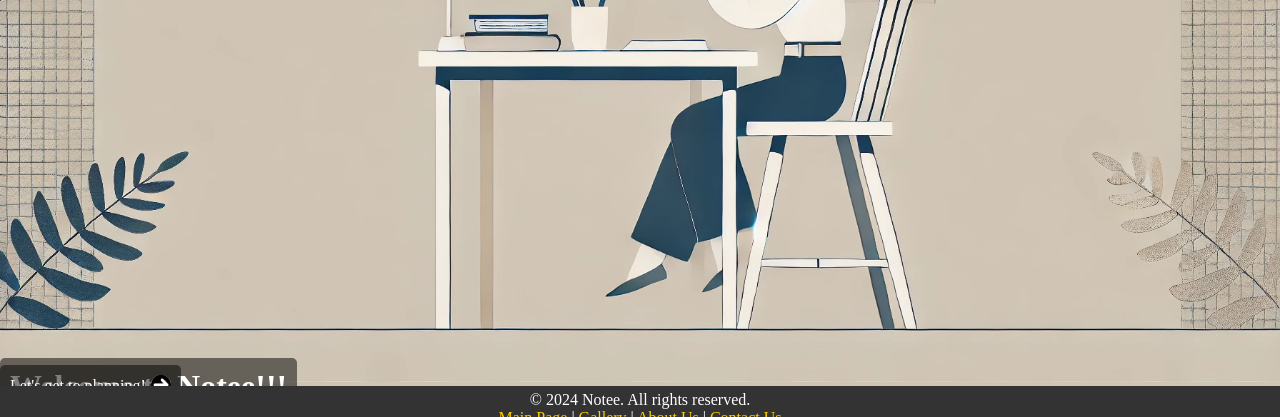
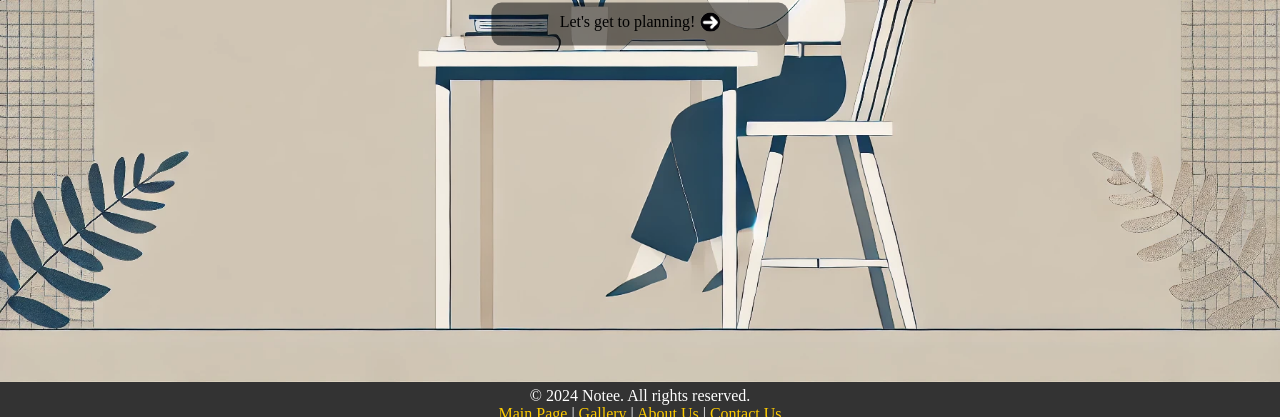
Before and after one commit to bsinkute/FrontEnd-baigiamasis, a plain HTML site: page index.html in a window 1280 px wide. Shown: the part 403-820 px from the top of the page. Drawn offline with Linux system fonts and the light colour scheme.

Commit message:
save work

```diff
--- a/style.css
+++ b/style.css
@@ -78,9 +78,10 @@ nav a:hover {
 }
 
 .image-container {
-    position: relative;
-    text-align: center;
-    max-width: 100%;
+    display: grid;
+    align-items: center;
+
+
 
 
 }
@@ -88,32 +89,33 @@ nav a:hover {
 .image-container img {
     width: 100%;
     height: auto;
-    object-fit: cover;
     object-position: center;
 }
 
 .description {
-    position: absolute;
-    color: white;
-    background-color: rgba(0, 0, 0, 0.5);
+    text-align: center;
+    background: rgba(0, 0, 0, 0.5);
+    transform: translate(-50%, -50%);
     padding: 10px;
-    border-radius: 5px;
+    border-radius: 10px;
 }
 .start{
     display: flex;
-    align-items: center;
+    justify-content: center;
     gap: 5px;
-    position: absolute;
-    color: white;
-    background-color: rgba(0, 0, 0, 0.5);
+    background: rgba(0, 0, 0, 0.5);
+    transform: translate(-50%, -50%);
     padding: 10px;
-    border-radius: 5px;
+    border-radius: 10px;
+
 }
 .first-page-text{
-    display: grid;
-    justify-content: center;
-    align-items: center;
-    align-content: space-between;
+    display: flexbox;
+    justify-content: space-between;
+    border-radius: 10px;
+    position: absolute;
+    left: 50%;;
+
 }
 .image-container .arrow img {
     width: 20px;
```
